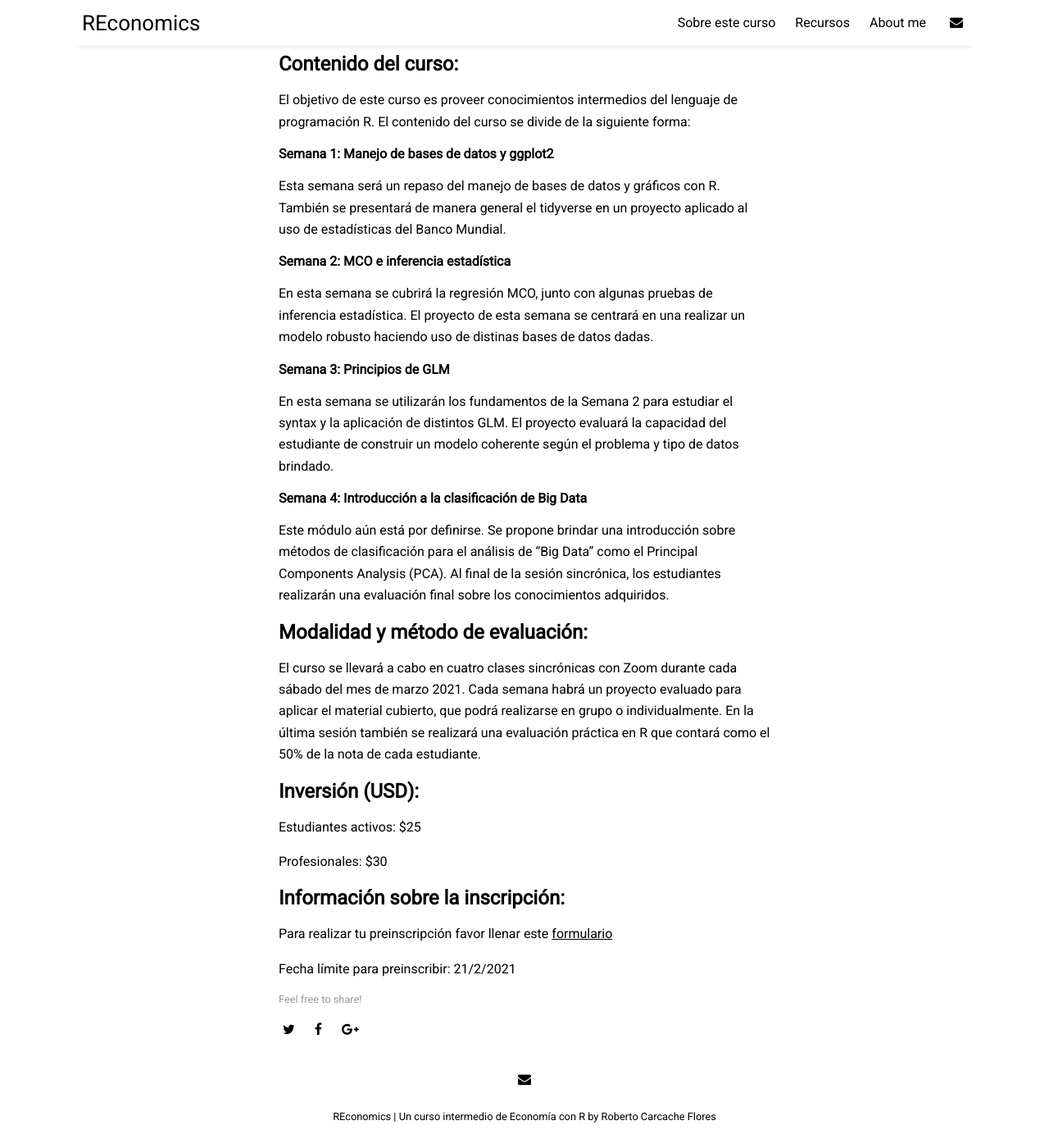
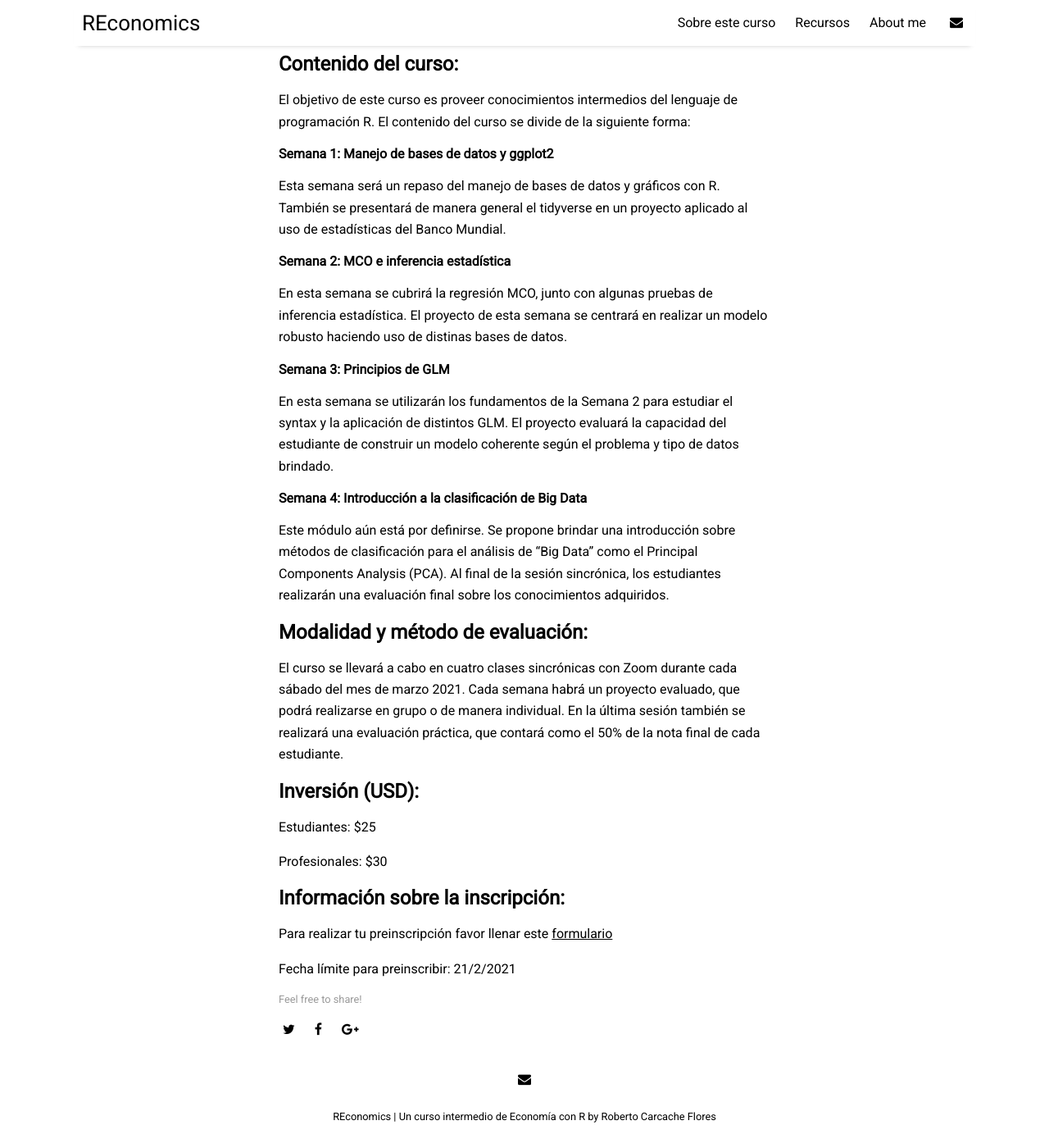
Before and after one commit to JP-Thoma/REconomics, a Jekyll site: the page built from _posts/2021-2-13-about-the-author.md, in a window 1280 px wide and 1400 px high, scrolled down 1023 px. Shown: the whole window at 82% size. Built offline with Jekyll 4.4.1, drawn with Linux system fonts in a browser that asks for light colours; nearby versions of some CDN libraries.

Commit message:
Update 2021-2-13-about-the-author.md

```diff
--- a/_posts/2021-2-13-about-the-author.md
+++ b/_posts/2021-2-13-about-the-author.md
@@ -14,7 +14,7 @@ El objetivo de este curso es proveer conocimientos intermedios del lenguaje de p
 Esta semana será un repaso del manejo de bases de datos y gráficos con R. También se presentará de manera general el tidyverse en un proyecto aplicado al uso de estadísticas del Banco Mundial.
 
 #### Semana 2: MCO e inferencia estadística
-En esta semana se cubrirá la regresión MCO, junto con algunas pruebas de inferencia estadística. El proyecto de esta semana se centrará en una realizar un modelo robusto haciendo uso de distinas bases de datos dadas.
+En esta semana se cubrirá la regresión MCO, junto con algunas pruebas de inferencia estadística. El proyecto de esta semana se centrará en realizar un modelo robusto haciendo uso de distinas bases de datos.
 
 #### Semana 3: Principios de GLM
 En esta semana se utilizarán los fundamentos de la Semana 2 para estudiar el syntax y la aplicación de distintos GLM. El proyecto evaluará la capacidad del estudiante de construir un modelo coherente según el problema y tipo de datos brindado.
@@ -23,10 +23,10 @@ En esta semana se utilizarán los fundamentos de la Semana 2 para estudiar el sy
 Este módulo aún está por definirse. Se propone brindar una introducción sobre métodos de clasificación para el análisis de "Big Data" como el Principal Components Analysis (PCA). Al final de la sesión sincrónica, los estudiantes realizarán una evaluación final sobre los conocimientos adquiridos.
 
 ## Modalidad y método de evaluación:
-El curso se llevará a cabo en cuatro clases sincrónicas con Zoom durante cada sábado del mes de marzo 2021. Cada semana habrá un proyecto evaluado para aplicar el material cubierto, que podrá realizarse en grupo o individualmente. En la última sesión también se realizará una evaluación práctica en R que contará como el 50% de la nota de cada estudiante.
+El curso se llevará a cabo en cuatro clases sincrónicas con Zoom durante cada sábado del mes de marzo 2021. Cada semana habrá un proyecto evaluado, que podrá realizarse en grupo o de manera individual. En la última sesión también se realizará una evaluación práctica, que contará como el 50% de la nota final de cada estudiante.
 
 ## Inversión (USD):
-Estudiantes activos: $25
+Estudiantes: $25
 
 Profesionales: $30
 
```
